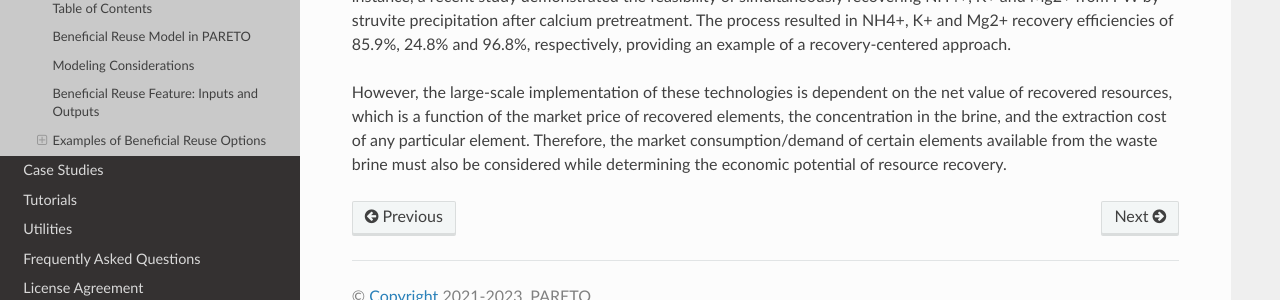
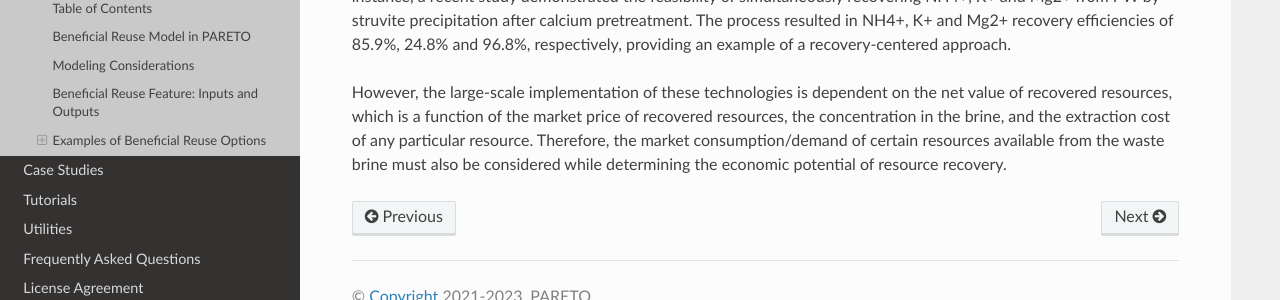
Before and after one commit to project-pareto/project-pareto, a Sphinx documentation site: the page built from docs/model_library/beneficial_reuse/index.rst, in a window 1280 px wide and 900 px high, scrolled down 7069 px. Shown: the part 534-834 px from the top of the window. Built offline with Sphinx 7.4.7 and the Read the Docs theme 2.0.0, drawn with Linux system fonts in a browser that asks for light colours.

Commit message:
Update docs/model_library/beneficial_reuse/index.rst
Co-authored-by: Travis Arnold <travis.arnold17@gmail.com>

```diff
--- a/docs/model_library/beneficial_reuse/index.rst
+++ b/docs/model_library/beneficial_reuse/index.rst
@@ -217,4 +217,4 @@ Produced water (PW) is increasingly being recognized as a potential source of va
 Emerging technologies such as adsorption, ion exchange, membrane-based technologies, and electrodialysis are playing a crucial role in resource recovery. These technologies, when effectively implemented, can enhance the efficiency and selectivity of resource recovery, turning PW from a waste stream into a multi-faceted resource.
 For instance, a recent study demonstrated the feasibility of simultaneously recovering NH4+, K+ and Mg2+ from PW by struvite precipitation after calcium pretreatment. The process resulted in NH4+, K+ and Mg2+ recovery efficiencies of 85.9%, 24.8% and 96.8%, respectively, providing an example of a recovery-centered approach.
 
-However, the large-scale implementation of these technologies is dependent on the net value of recovered resources, which is a function of the market price of recovered elements, the concentration in the brine, and the extraction cost of any particular element. Therefore, the market consumption/demand of certain elements available from the waste brine must also be considered while determining the economic potential of resource recovery.
+However, the large-scale implementation of these technologies is dependent on the net value of recovered resources, which is a function of the market price of recovered resources, the concentration in the brine, and the extraction cost of any particular resource. Therefore, the market consumption/demand of certain resources available from the waste brine must also be considered while determining the economic potential of resource recovery.
```
